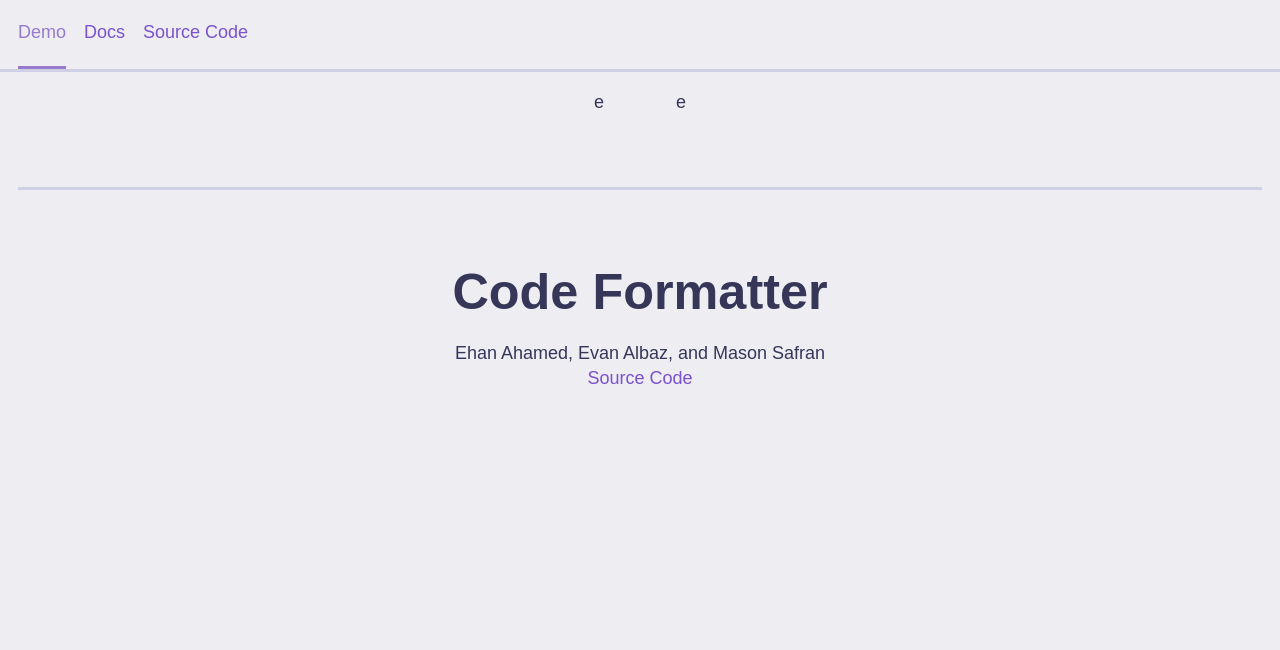
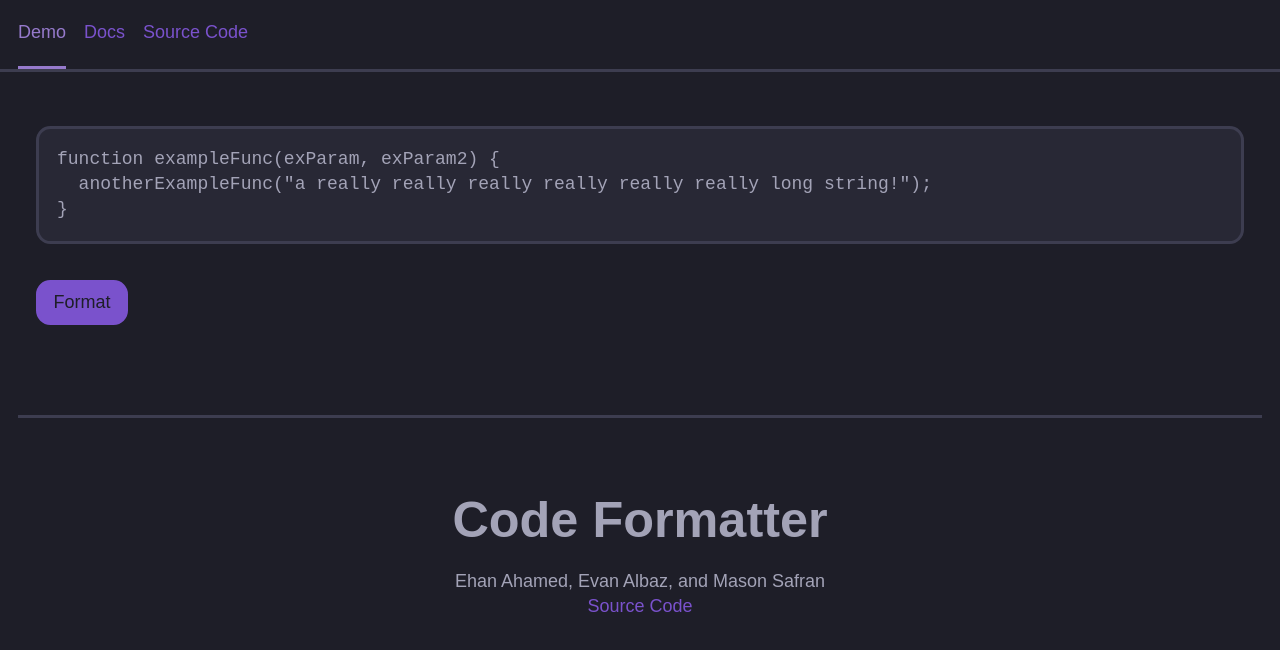
Before and after one commit to ehanahamed/codeformatter, a website: page site/index.html in a window 1280 px wide. Drawn offline with Linux system fonts and the light colour scheme; a web font is replaced by a local one.

Commit message:
update html demo

```diff
--- a/site/index.html
+++ b/site/index.html
@@ -12,6 +12,8 @@
   <link rel="stylesheet" href="./ehui/css/components.css">
   <link rel="stylesheet" href="./ehui/css/layouts.css">
   <link rel="stylesheet" href="./ehui/css/utils.css">
+  <link rel="stylesheet" href="./css/main.css">
+  <link rel="stylesheet" href="./highlightjs/tokyo-night-dark.min.css">
   <link rel="stylesheet" href="https://www.nerdfonts.com/assets/css/webfont.css">
 </head>
 
@@ -44,9 +46,12 @@
     </div>
   </div>
   <main>
-    <div class="grid split noBorder">
-      <div class="left">e</div>
-      <div class="right">e</div>
+    <div class="demoMain">
+<pre><code class="language-javascript" contenteditable="true">function exampleFunc(exParam, exParam2) {
+  anotherExampleFunc("a really really really really really really long string!");
+}
+</code></pre>
+      <button id="buttonFormat">Format</button>
     </div>
   </main>
   <footer>
@@ -57,5 +62,9 @@
     </a>
   </footer>
   <script src="./ehui/js/ehUi.js"></script>
+  <script src="./highlightjs/highlight.min.js"></script>
+  <script>
+    ehUi.setTheme("darker");
+  </script>
 </body>
 </html>
```
